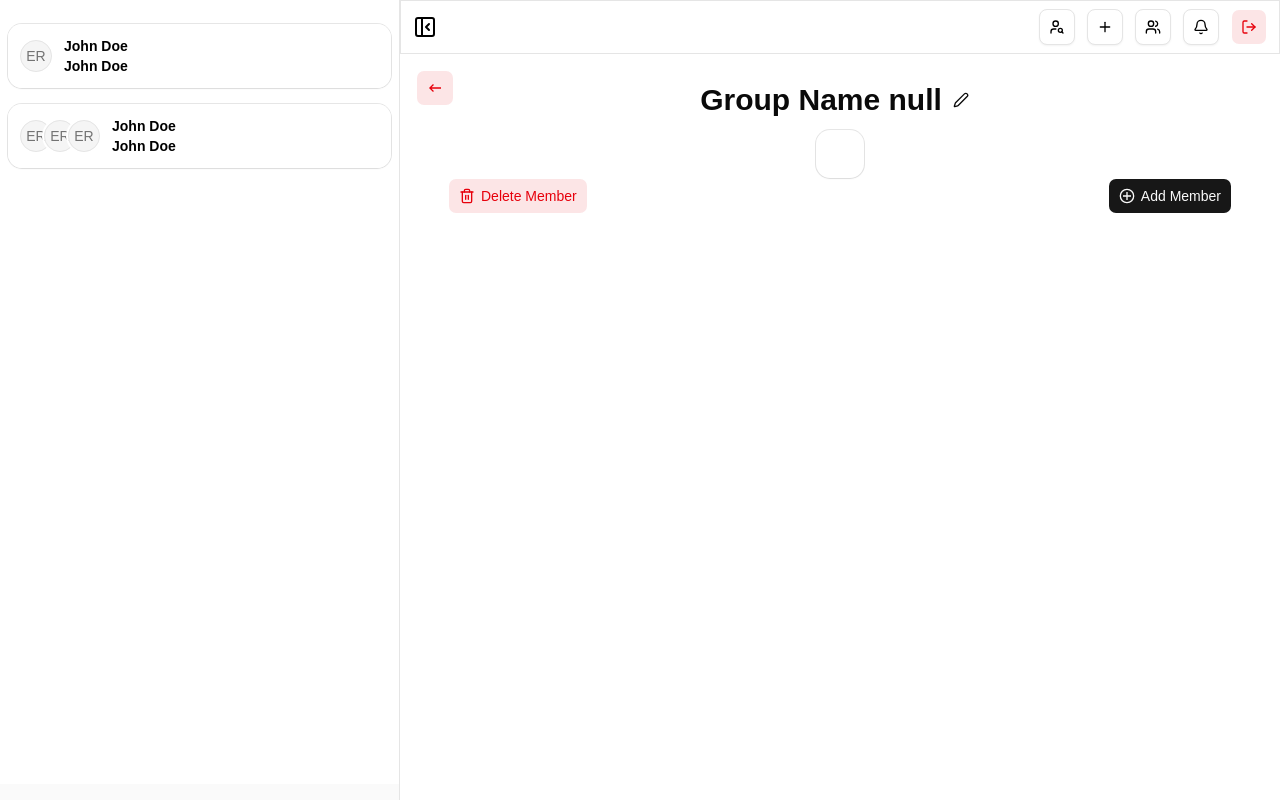
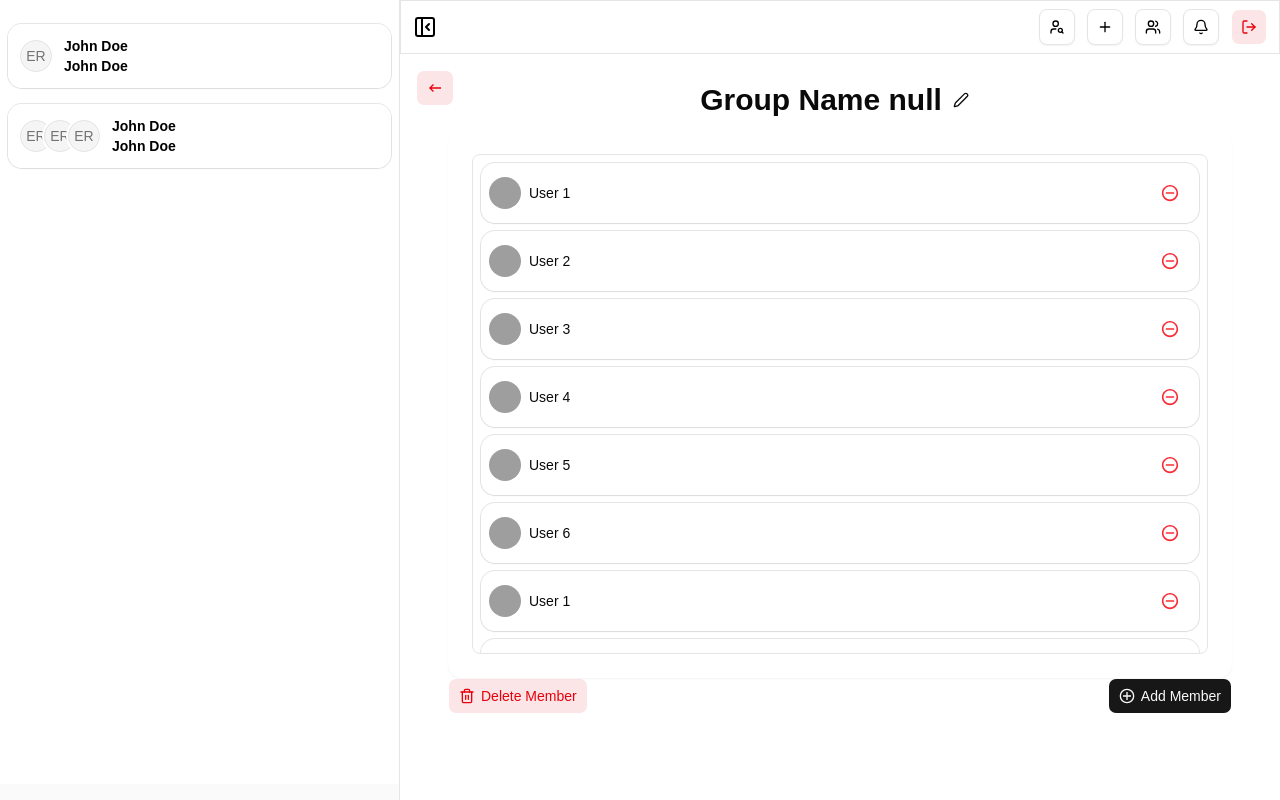
Before and after one commit to sharvanrajput/chat-app, a React (Vite) app: page /groups in a window 1280 px wide. Built offline with nearby package versions, Linux system fonts and the light colour scheme; grey boxes are pictures that could not be loaded.

Commit message:
update in manage group page

```diff
--- a/src/components/shared/UserItem.jsx
+++ b/src/components/shared/UserItem.jsx
@@ -6,15 +6,15 @@ import { Card, CardContent } from "../ui/card";
 import { IoMdRemoveCircleOutline } from "react-icons/io";
 
 
-function UserItem({ user, handler, handlerIsLoading, isAdded }) {
+function UserItem({ user, handler, handlerIsLoading, isAdded, num = 1 }) {
   const { name, _id, avatar } = user;
   return (
     <Card className={"py-0 mb-1  m-2"}>
-      <CardContent className={"py-0 px-2 "} >
+      <CardContent className={"py-3 px-2 "} >
         <div className="flex justify-between ">
           <div className="flex items-center gap-2">
             <Avatar>
-              <AvatarImage src="https://github.com/user1.png" />
+              <AvatarImage src={`https://github.com/user${num}.png`} />
               <AvatarFallback></AvatarFallback>
             </Avatar>
             <span className="text-md">{name}</span>
--- a/src/components/specific/NewGroups.jsx
+++ b/src/components/specific/NewGroups.jsx
@@ -24,12 +24,6 @@ export default function NewGroups() {
 
   let isLoadingSentFriendRequres = false;
 
-
-
-
-
-
-
   return (
     <>
       <DialogTitle className={"text-center text-2xl font-bold  "}>New Group</DialogTitle>
@@ -43,7 +37,7 @@ export default function NewGroups() {
 
       </div>
       <p className="text-lg font-bold mb-0"  >Members</p>
-      <ScrollArea className="max-h-[300px] w-full rounded-md border  ">
+      <ScrollArea className="h-[300px] w-full rounded-md border">
         {users?.map((ele, i) => (
           <UserItem
             key={i}
--- a/src/constants/sampleData.js
+++ b/src/constants/sampleData.js
@@ -22,6 +22,30 @@ export const sampleChats = [
 ];
 
 export const sampleUserData = [
+  {
+    id: "1",
+    name: "User 1",
+  },
+  {
+    id: "2",
+    name: "User 2",
+  },
+  {
+    id: "3",
+    name: "User 3",
+  },
+  {
+    id: "4",
+    name: "User 4",
+  },
+  {
+    id: "5",
+    name: "User 5",
+  },
+  {
+    id: "6",
+    name: "User 6",
+  },
   {
     id: "1",
     name: "User 1",
--- a/src/pages/Groups.jsx
+++ b/src/pages/Groups.jsx
@@ -1,7 +1,7 @@
 import Layout from "@/components/Layout/Layout";
 
 import React, { useEffect, useState } from "react";
-import { sampleChats } from "@/constants/sampleData";
+import { sampleChats, sampleUserData } from "@/constants/sampleData";
 import ChatList from "@/components/specific/ChatList";
 import { Button } from "@/components/ui/button";
 import { Delete, Edit, Edit2, Save, Trash, Trash2 } from "lucide-react";
@@ -29,6 +29,8 @@ import {
   DialogTitle,
   DialogTrigger,
 } from "@/components/ui/dialog"
+import UserItem from "@/components/shared/UserItem";
+import { ScrollArea } from "@/components/ui/scroll-area";
 
 function Groups() {
   const navigate = useNavigate();
@@ -42,7 +44,13 @@ function Groups() {
   const [isEdit, setIsEdit] = useState(false);
   const [groupName, setGroupName] = useState("");
   const [groupNameUpdated, setGroupNameUpdated] = useState("");
-
+  const [users, setUsers] = useState(sampleUserData);
+  const [selectedMembers, setSelectedMembers] = useState([]);
+  const selectFriendHandler = (id) => {
+    setSelectedMembers((prev) =>
+      prev.includes(id) ? prev.filter((ele) => ele !== id) : [...prev, id]
+    );
+  };
   const updateGroupName = () => {
     setIsEdit(false);
     console.log(groupNameUpdated);
@@ -58,7 +66,25 @@ function Groups() {
     }
   }, [chatid]);
 
-  const GroupName = (
+  const addFriendHandler = () => {
+
+  }
+  const addMeberHandler = () => {
+
+  }
+  const removeMemberHandler
+    = () => {
+
+    }
+  const isLoadingSentFriendRequres = false
+
+
+
+
+  return (
+    <div className="flex flex-col items-center justify-center relative py-4 px-12 ">
+      <Title title="Chat app" description={" this is my chat app"} />
+      <Backbtn handler={handleBack} />
       <>
         <div className="flex p-3">
           {isEdit ? (
@@ -83,14 +109,64 @@ function Groups() {
             </>
           )}
         </div>
-      <Card>
-        <CardContent></CardContent>
+        <Card className="w-full border-0 ring-0">
+          <CardContent className="w-full">
+            <ScrollArea className="h-[500px] w-full rounded-md border">
+
+              {[...sampleUserData, ...sampleUserData, ...sampleUserData, ...sampleUserData, ...sampleUserData, ...sampleUserData, ...sampleUserData, ...sampleUserData, ...sampleUserData, ...sampleUserData, ...sampleUserData, ...sampleUserData, ...sampleUserData, ...sampleUserData, ...sampleUserData, ...sampleUserData, ...sampleUserData, ...sampleUserData, ...sampleUserData, ...sampleUserData, ...sampleUserData, ...sampleUserData, ...sampleUserData,]?.map((ele, i) => (
+                <UserItem
+                  key={i}
+                  user={ele}
+                  num={i + 10}
+                  isAdded
+                  handler={removeMemberHandler}
+                  handlerIsLoading={isLoadingSentFriendRequres}
+                />
+              ))}
+            </ScrollArea>
+          </CardContent>
         </Card>
         <div className="w-full ">
+          <div className="flex md:flex-row-reverse gap-2 md:justify-between flex-col">
+            <Dialog>
+              <DialogTrigger asChild >
+                <Button> <GrAddCircle /> Add Member</Button>
+              </DialogTrigger>
+              <DialogContent>
+                <DialogHeader>
+                  <DialogTitle>Add Member</DialogTitle>
+                </DialogHeader>
+                <>
+                  <ScrollArea className="max-h-[300px] w-full rounded-md border  ">
+                    {sampleUserData.length > 0 &&
 
-        <div className="flex md:flex-row-reverse gap-2 md:justify-between flex-col">
+                      sampleUserData?.map((ele, i) => (
+                        <UserItem
+                          key={i}
+                          user={ele}
+                          isAdded={selectedMembers.includes(ele.id)}
+                          handler={() => selectFriendHandler(ele.id)}
+                          handlerIsLoading={isLoadingSentFriendRequres}
+                        />
+                      ))
 
-          <Button> <GrAddCircle /> Add Member</Button>
+                    }
+                    {
+                      sampleUserData.length == 0 && <p>No Friend</p>
+                    }
+                  </ScrollArea>
+                </>
+                <DialogFooter>
+                  <DialogClose asChild>
+                    <Button variant="destructive">Cancle</Button>
+                  </DialogClose>
+                  <DialogClose asChild>
+                    <Button variant="outline" disabled={isLoadingSentFriendRequres} onClick={addMeberHandler} >Save Changes</Button>
+                  </DialogClose>
+                </DialogFooter>
+              </DialogContent>
+            </Dialog>
+
             <Dialog>
               <DialogTrigger asChild >
                 <Button variant="destructive" > <Trash2 /> Delete Member</Button>
@@ -118,13 +194,6 @@ function Groups() {
 
 
       </>
-  );
-
-  return (
-    <div className="flex flex-col items-center justify-center relative py-4 px-12 ">
-      <Title title="Chat app" description={" this is my chat app"} />
-      <Backbtn handler={handleBack} />
-      {GroupName}
     </div>
   );
 }
```
Lines whose indentation alone changed are shown as unchanged.
